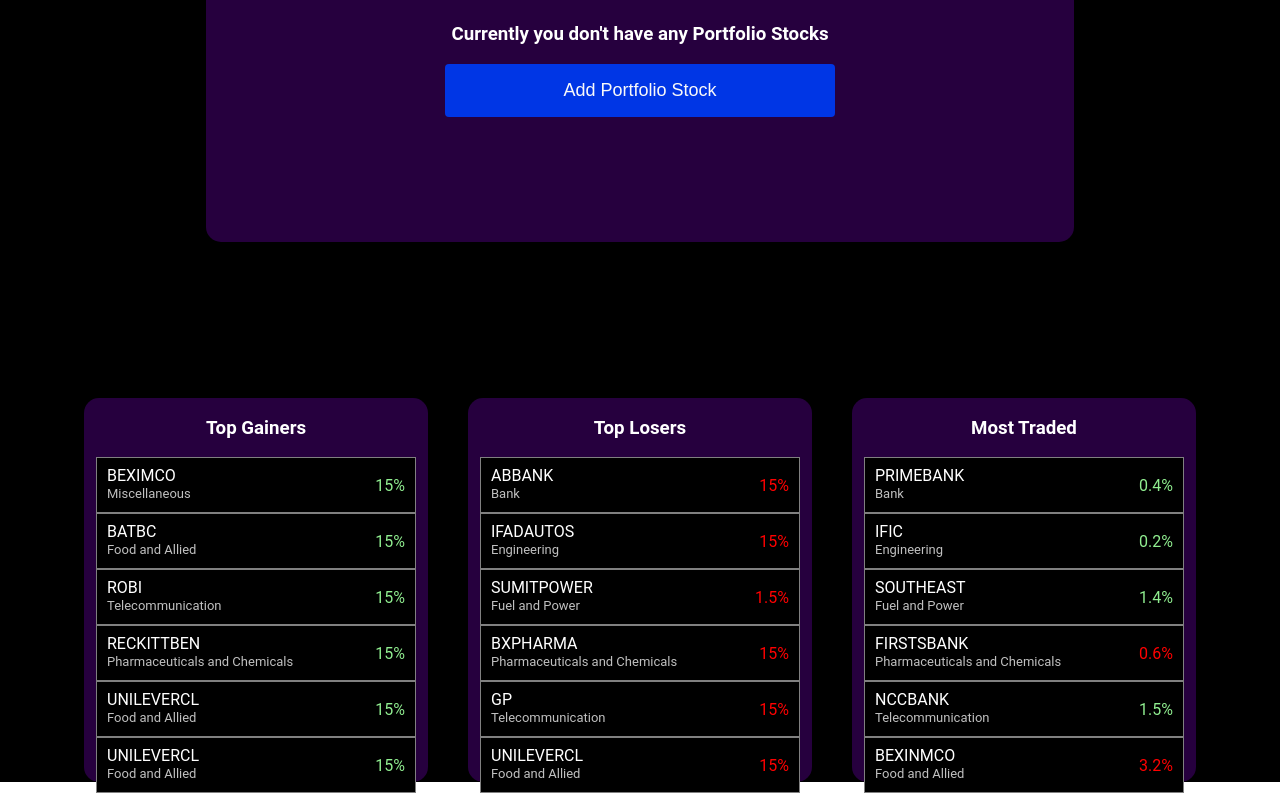
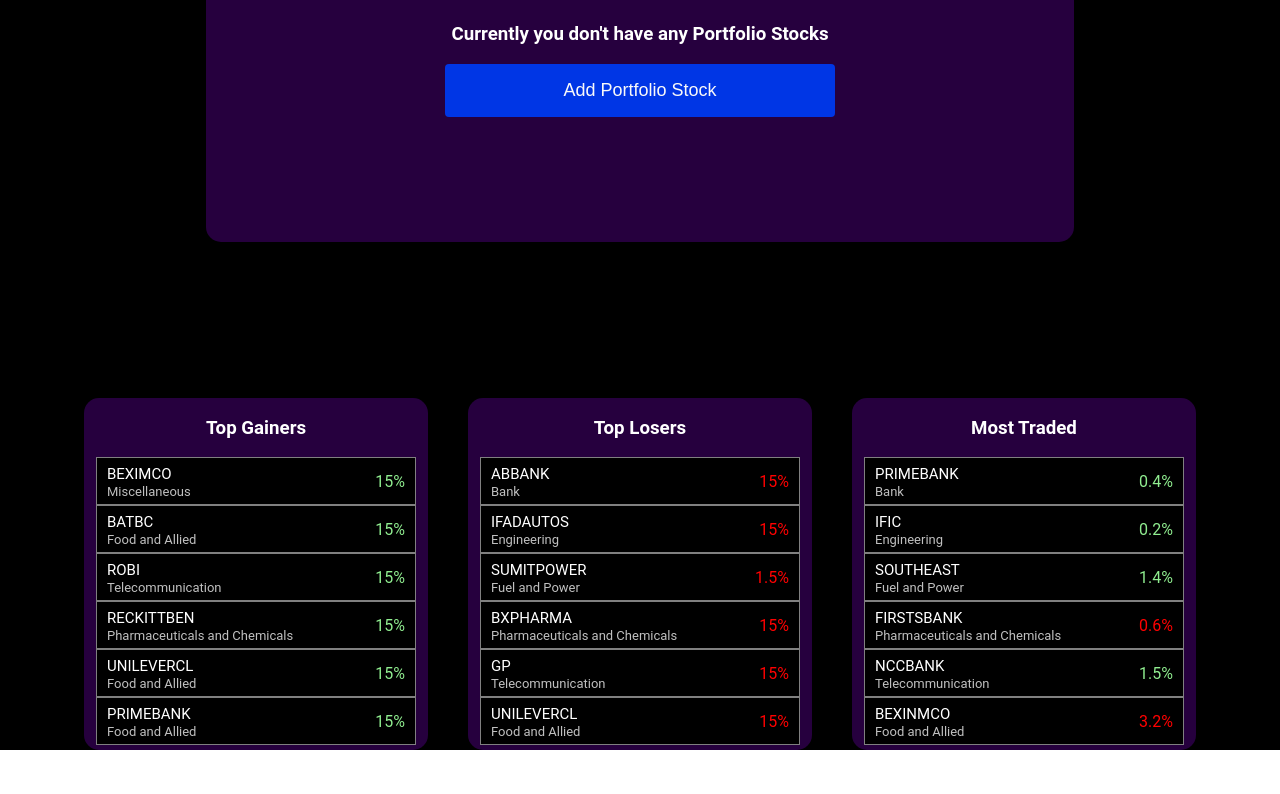
Before and after one commit to freelancerMahir/Share-Bazaar, a React (Create React App) app: page /dashboard in a window 1280 px wide. Shown: the part 402-1196 px from the top of the page. After the commit the page ends 1154 px from the top, so only its background shows below. Built offline with nearby package versions, Linux system fonts and the light colour scheme.

Commit message:
third commit

```diff
--- a/src/components/Dashboard.js
+++ b/src/components/Dashboard.js
@@ -1,4 +1,4 @@
-import React, { useState } from 'react'
+import React, { useState, useRef } from 'react'
 import styled from 'styled-components'
 import { Avatar } from '@material-ui/core'
 import AddToQueueIcon from '@material-ui/icons/AddToQueue';
@@ -8,6 +8,8 @@ import { useHistory } from 'react-router-dom'
 function Dashboard() {
 
 	const history = useHistory();
+
+	const signoutref = useRef();
 
 	const starter = {
 		Name:'',
@@ -52,7 +54,7 @@ function Dashboard() {
 			type:"Food and Allied"
 		},
 		{
-			name:"UNILEVERCL",
+			name:"PRIMEBANK",
 			by:"15%",
 			type:"Food and Allied"
 		},
@@ -163,9 +165,8 @@ function Dashboard() {
 				<MarketCover>
 					<CurrentMarket>
 						<TopGainers>
-
+							<h3>Top Gainers</h3>
 							<TableTalk>
-								<h3>Top Gainers</h3>
 								{topgainers.map((ele) => (
 									<TableElements key={ele.name}>
 										<TableElementsSub>
@@ -223,8 +224,8 @@ function Dashboard() {
 					<Logo src="./images/Logomobile.svg.png"/>
 					<Search placeholder="Search Stock"/>
 					<SignOut style={{marginLeft: ''}}>
-							<AvatarImg src={sessionStorage.getItem("ProfilePic")}/>
-							<DropDown>
+							<AvatarImg src={sessionStorage.getItem("ProfilePic")} onClick={() => {signoutref.current.style.display = "flex"}}/>
+							<DropDown ref={signoutref}>
 					              <span onClick={signout}>Sign out</span>
 					        </DropDown>
 			    	</SignOut>
@@ -240,13 +241,12 @@ function Dashboard() {
 						<AddPortfolioStock>Add Portfolio Stock</AddPortfolioStock>
 					</Portfoliograph>
 				</Portfoliogrowth>
-				<MarketCover>
-					<CurrentMarket>
-						<TopGainers>
+				<MobileMarket>
+					<MobileGainersElement>
 						<h3>Top Gainers</h3>
 						<TableTalk>
 							{topgainers.map((ele) => (
-									<TableElements>
+								<TableElements key={ele.name}>
 									<TableElementsSub>
 										<CompanyName>{ele.name}</CompanyName>
 										<Industry>{ele.type}</Industry>
@@ -255,8 +255,8 @@ function Dashboard() {
 								</TableElements>
 							))}
 						</TableTalk>
-						</TopGainers>
-						<TopGainers>
+					</MobileGainersElement>
+					<MobileGainersElement>
 						<h3>Top Losers</h3>
 						<TableTalk>
 							{toplosers.map((ele) => (
@@ -269,8 +269,8 @@ function Dashboard() {
 								</TableElements>
 							))}
 						</TableTalk>
-						</TopGainers>
-						<TopGainers>
+					</MobileGainersElement>
+					<MobileGainersElement>
 						<h3>Most Traded</h3>
 						<TableTalk>
 							{mosttraded.map((ele) => (
@@ -283,19 +283,39 @@ function Dashboard() {
 								</TableElements>
 							))}
 						</TableTalk>
-						</TopGainers>
-					</CurrentMarket>
-				</MarketCover>
+					</MobileGainersElement>
+				</MobileMarket>
 			</Mobile>
 		</div>
 	)
 }
+
+const MobileGainersElement = styled.div`
+	color: white;
+	width: 80%;
+	background-color: #26003eff;
+	height: 270px;
+	h3 {
+		text-align: center;
+	}
+	border-radius: 16px;
+	margin: 10px;
+`
+
+
+
+const MobileMarket = styled.div`
+	display: flex;
+	flex-direction: column;
+	align-items: center;
+`
+
 const Mobile = styled.div`
 	display: none;
 	background-color: black;
 	width: 100%;
 	height: 1000vh;
-	@media (max-width: 610px){
+	@media (max-width: 768px){
 		display: block;
 	}
 	font-family: Roboto, -apple-system, system-ui, BlinkMacSystemFont, "Segoe UI", "Helvetica Neue", Arial, sans-serif;
@@ -307,6 +327,9 @@ const Percentage = styled.p`
 	@media (max-width: 680px){
 		font-size: 8px;
 	}
+	@media (max-width: 1000px){
+		font-size: 12px;
+	}
 `
 
 
@@ -316,22 +339,26 @@ const Industry = styled.p`
 	margin-left: 10px;
 	color: silver;
 	@media (max-width: 1000px){
-		font-size: 10px;
+		font-size: 9px;
 	}
-	@media (max-width: 680px){
+	@media (max-width: 768px){
 		font-size: 6px;
 	}
 `
 
 const CompanyName = styled.p`
-	margin: 10px;
+	margin: 15px;
 	margin-bottom: 0;
-	font-size: 16px;
-	@media (max-width: 680px){
+	margin-left: 10px;
+	font-size: 15px;
+	@media (max-width: 768px){
 		font-size: 10px;
+		margin-top: 8px;
+	}
+	@media (max-width: 1000px){
+		font-size: 12px;
 	}
 `
-
 
 
 const TableTalk = styled.div`
@@ -344,10 +371,10 @@ const TableElements = styled.div`
 	justify-content: space-between;
 	align-items: center;
 	width: 100%;
-	height: 7vh;
+	height: 6vh;
 	background-color: black;
 	border: 1px solid gray;
-	@media (max-width: 680px){
+	@media (max-width: 768px){
 		height: 30px;
 	}
 	@media (max-width: 610px) {
@@ -373,7 +400,7 @@ const TopGainers = styled.div`
 	}
 	h3 {
 		text-align: center;
-		@media (max-width: 680px){
+		@media (max-width: 768px){
 			font-size: 12px;
 		}
 	}
@@ -387,7 +414,7 @@ const TopGainers = styled.div`
 const CurrentMarket = styled.div`
 	display: flex;
 	width: 90%;
-	height: 24rem;
+	height: 22rem;
 	background-color: ;
 	justify-content: center;
 	align-items: center;
@@ -410,7 +437,7 @@ const DropDown = styled.div`
   justify-content: center;
   position: absolute;
   top: 48px;
-  right: 0px;
+  right: 5%;
   background: rgb(19, 19, 19);
   border: 1px solid rgba(151, 151, 151, 0.34);
   border-radius: 4px;
@@ -423,6 +450,9 @@ const DropDown = styled.div`
   cursor: pointer;
   &:hover {
   	background-color: gray;
+  }
+  @media (max-width: 768px){
+  	display: none;
   }
 `;
 
@@ -529,7 +559,7 @@ const Container = styled.div`
 	a,button {
 		transition: all 0.3s ease 0s;
 	}
-	@media (max-width: 610px){
+	@media (max-width: 768px){
 		display: none;
 	}
 `
```
Lines whose indentation alone changed are shown as unchanged.
